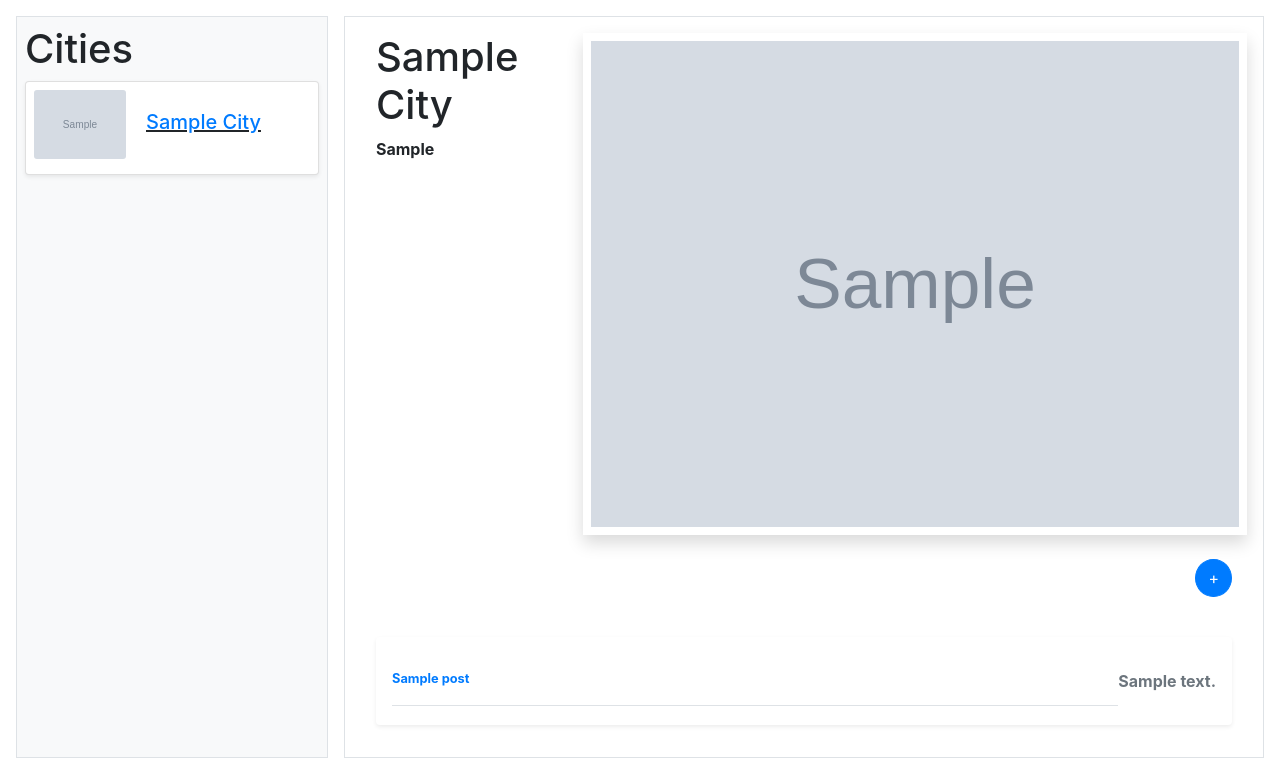
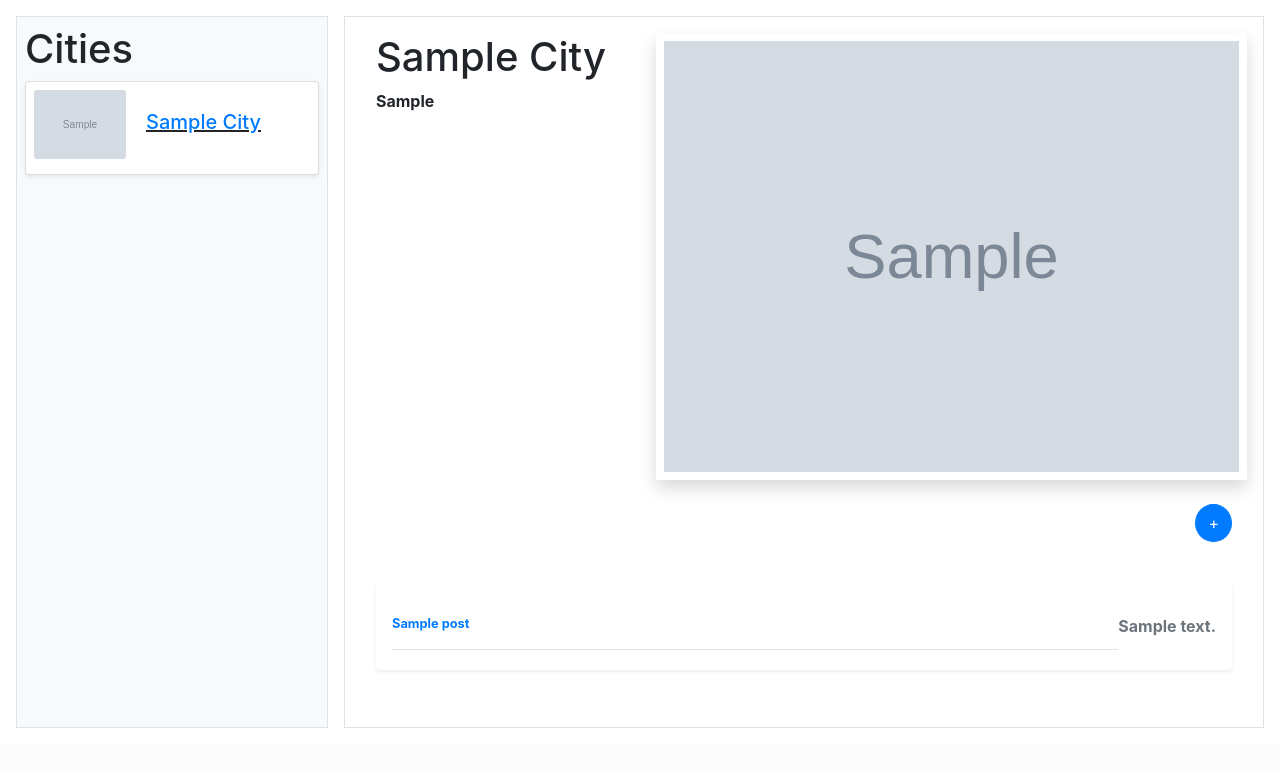
Before and after one commit to aprilkrg/wayfarer, a Django app: page /cities/1 in a window 1280 px wide. Shown: the part 56-830 px from the top of the page. After the commit the page ends 784 px from the top, so only its background shows below. Run offline with Django 3.2, Linux system fonts and the light colour scheme; tables that the repository leaves empty hold one stand-in row (values such as "Sample post"); grey boxes marked "Sample" are stand-in pictures; some libraries are stand-ins or nearby versions.

Commit message:
fixed spacing

```diff
--- a/main_app/templates/city/index.html
+++ b/main_app/templates/city/index.html
@@ -38,7 +38,7 @@
                 <div class="row mb-4 ">
 
                     {% comment %} titles/header column {% endcomment %}
-                    <div class="col-3 ">
+                    <div class="col-4 ">
                         <h1 class="city-header">{{ city.name }}</h1>
                         <strong>{{ city.country }}</strong>
                     </div>
```
